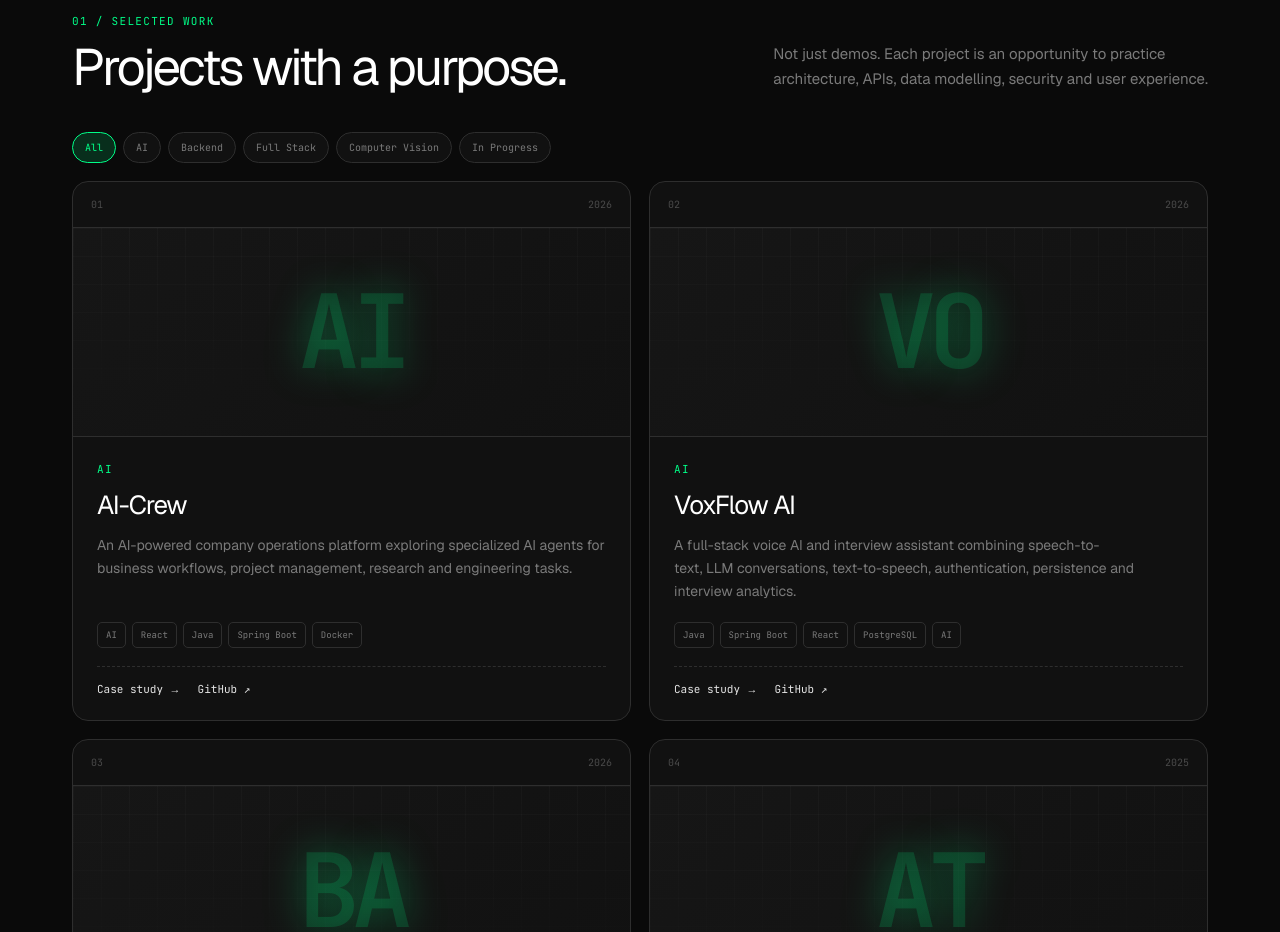
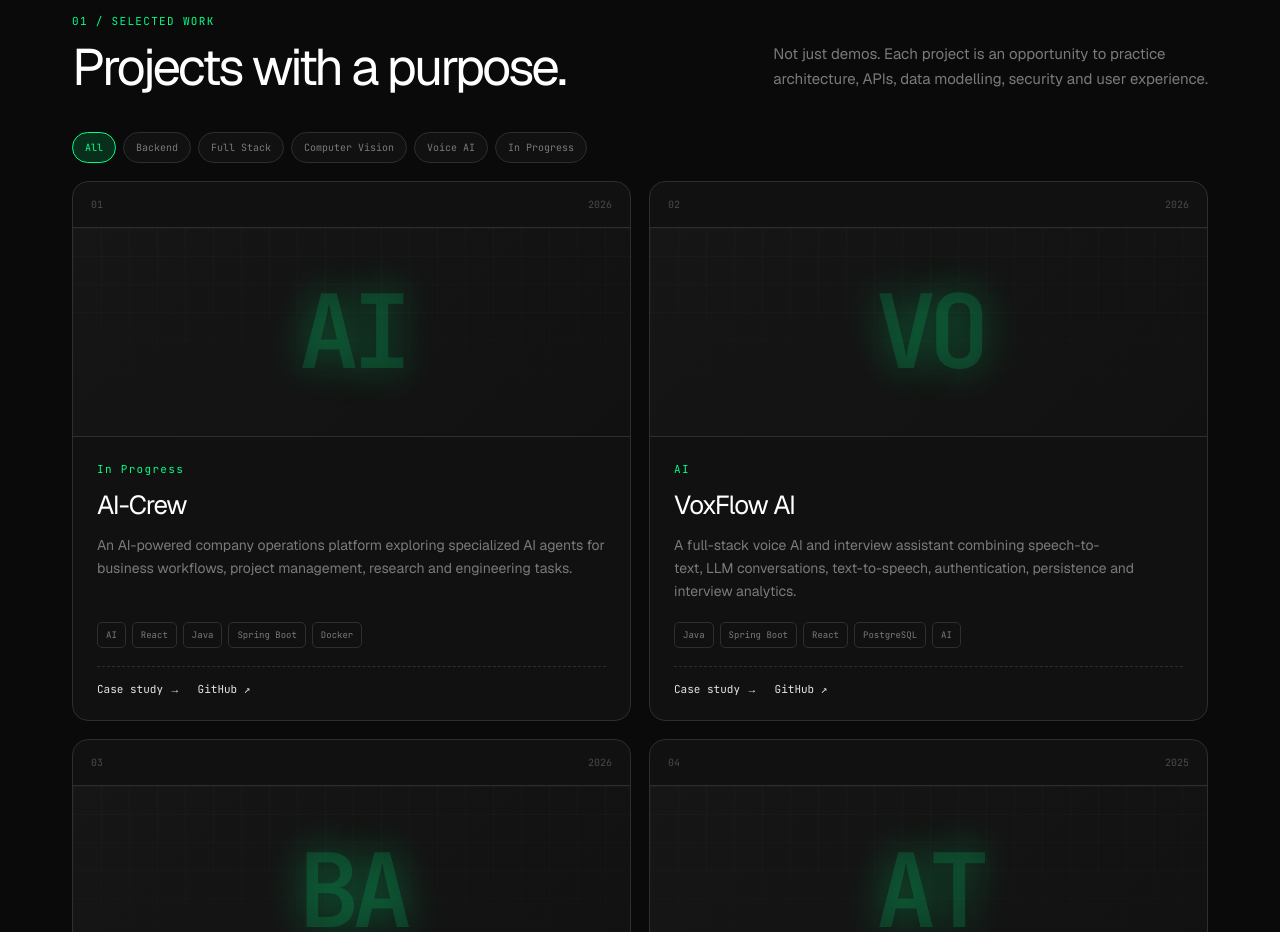
Before and after one commit to zeeshanverse/Portfolio-2, a Next.js app in the folder apps/web/: page / in a window 1280 px wide. Shown: the part 1100-2032 px from the top of the page. Built offline with nearby package versions, Linux system fonts and the light colour scheme; no server answers.

Commit message:
feat: refining the homepage design

```diff
--- a/apps/web/components/organisms/ModernHome.tsx
+++ b/apps/web/components/organisms/ModernHome.tsx
@@ -14,7 +14,7 @@ const projects = [
   {
     slug: 'ai-crew',
     title: 'AI-Crew',
-    type: 'AI',
+    type: 'In Progress',
     year: '2026',
     description:
       'An AI-powered company operations platform exploring specialized AI agents for business workflows, project management, research and engineering tasks.',
@@ -88,10 +88,10 @@ const projects = [
 
 const filters = [
   'All',
-  'AI',
   'Backend',
   'Full Stack',
   'Computer Vision',
+  'Voice AI',
   'In Progress',
 ]
 const stack = [
```
